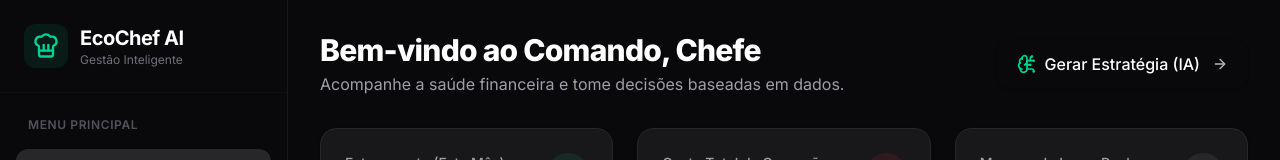
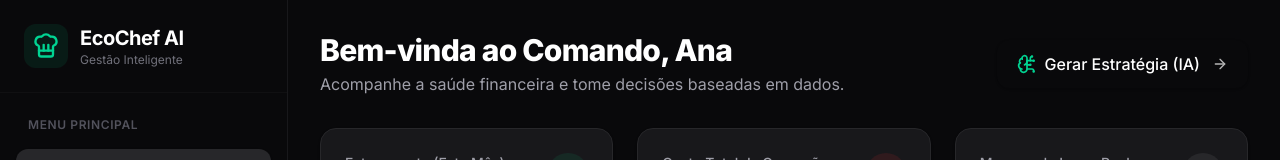
Before and after one commit to PedroL-Melo/SGER, a Next.js app in the folder eco-chef-ai/: page / in a window 1280 px wide. Shown: the top 160 px of the page. Built offline with nearby package versions, Linux system fonts and the light colour scheme; no server answers; the database is empty.

Commit message:
style: Personalize greetings to Ana

```diff
--- a/eco-chef-ai/src/app/(dashboard)/estrategia/page.tsx
+++ b/eco-chef-ai/src/app/(dashboard)/estrategia/page.tsx
@@ -163,7 +163,7 @@ ${rhResumo}
           {chat.length === 0 && (
             <div className="h-full flex flex-col items-center justify-center text-center max-w-2xl mx-auto opacity-70">
               <MessageSquare className="w-12 h-12 text-slate-300 mb-4" />
-              <h2 className="text-xl font-semibold text-zinc-200 mb-2">Qual o plano para hoje, Chefe?</h2>
+              <h2 className="text-xl font-semibold text-zinc-200 mb-2">Qual o plano para hoje, Ana?</h2>
               <p className="text-zinc-400 text-sm">
                 Eu já analisei sua Folha de Pagamento, seu Estoque e o Faturamento que você lançou.
                 Faça uma pergunta livre ou escolha um atalho abaixo.
--- a/eco-chef-ai/src/app/(dashboard)/page.tsx
+++ b/eco-chef-ai/src/app/(dashboard)/page.tsx
@@ -131,7 +131,7 @@ export default function DashboardPage() {
         {/* HEADER */}
         <header className="flex flex-col md:flex-row md:items-center justify-between gap-4">
           <div>
-            <h1 className="text-3xl font-extrabold text-white tracking-tight">Bem-vindo ao Comando, Chefe</h1>
+            <h1 className="text-3xl font-extrabold text-white tracking-tight">Bem-vinda ao Comando, Ana</h1>
             <p className="text-zinc-400 mt-1">Acompanhe a saúde financeira e tome decisões baseadas em dados.</p>
           </div>
 
```
